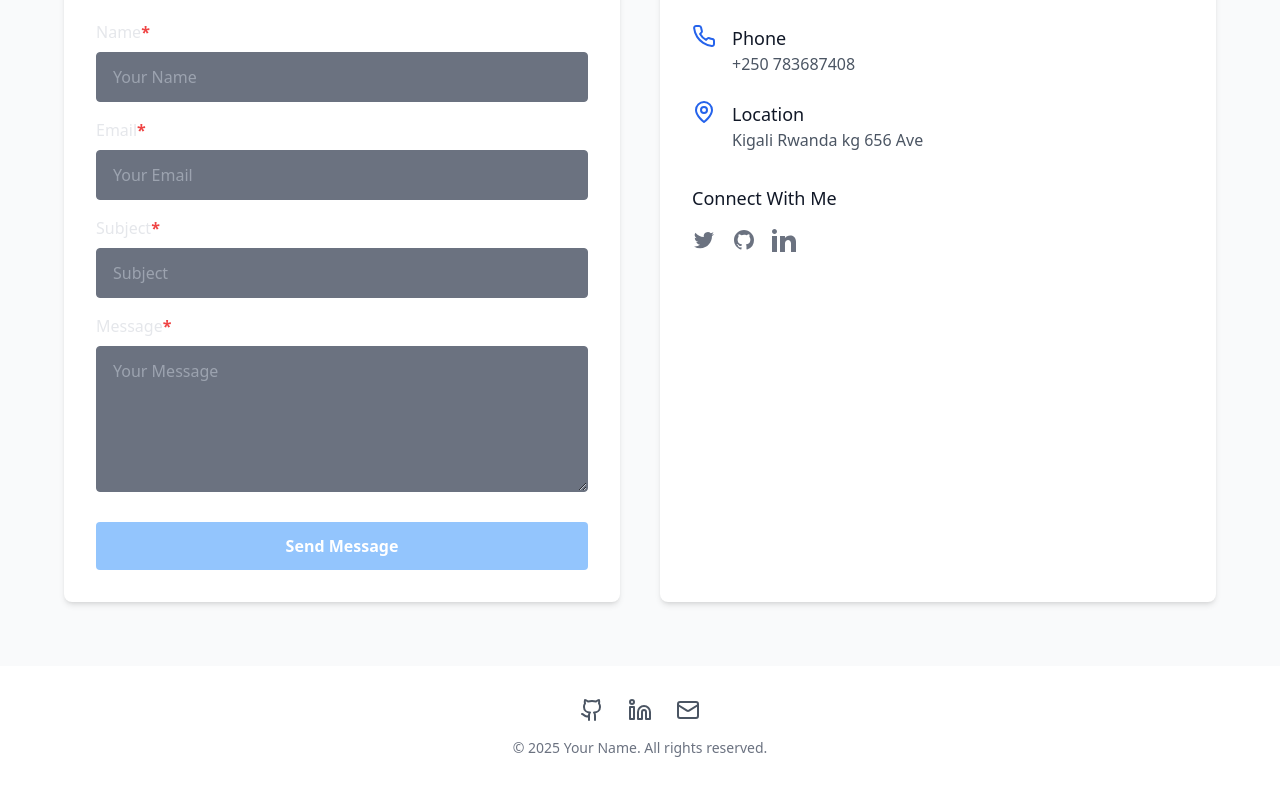
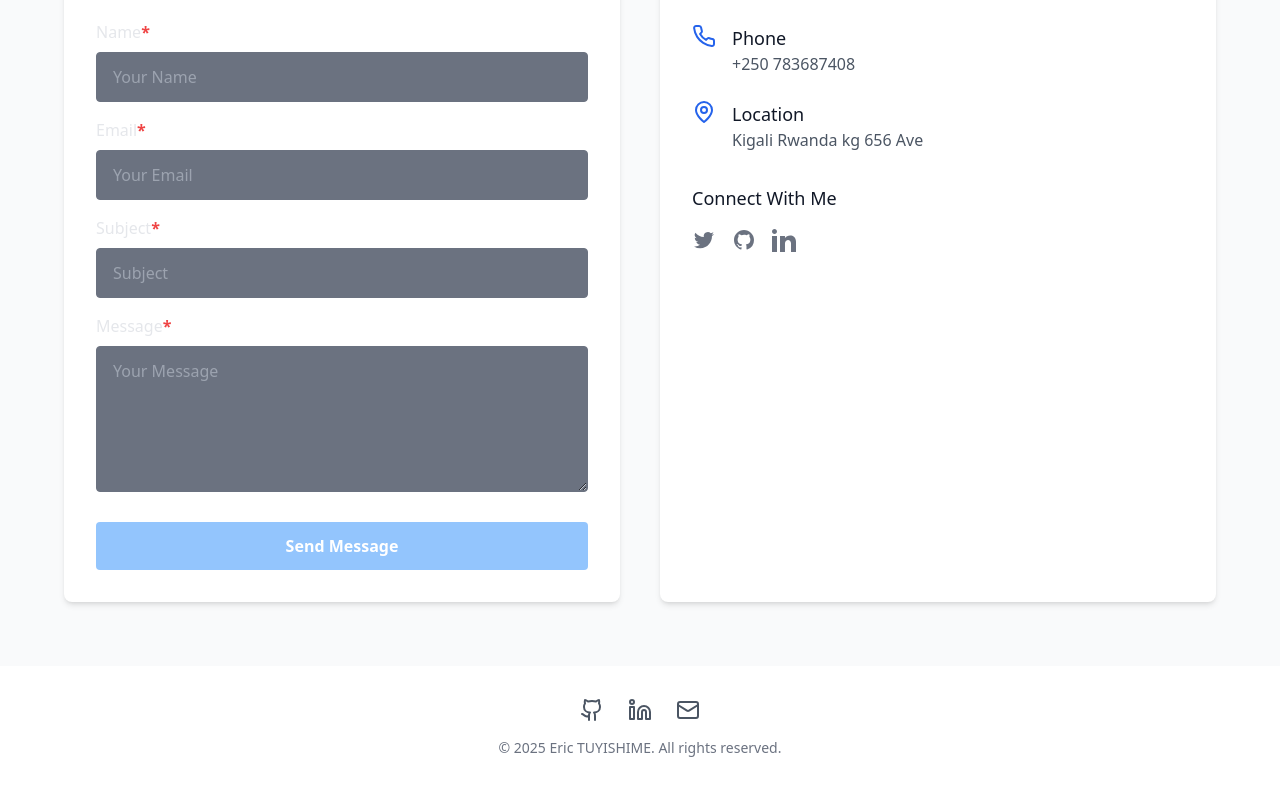
Before and after one commit to eric2003tu/New-Portfolio, a React (Vite) app: page / in a window 1280 px wide. Shown: the part 4693-5483 px from the top of the page. Built offline with nearby package versions, Linux system fonts and the light colour scheme; no server answers.

Commit message:
Update Footer.tsx

```diff
--- a/src/components/Footer.tsx
+++ b/src/components/Footer.tsx
@@ -31,7 +31,7 @@ const Footer = () => {
             </a>
           </div>
           <p className="text-gray-500 dark:text-gray-400 text-sm">
-            © {new Date().getFullYear()} Your Name. All rights reserved.
+            © {new Date().getFullYear()} Eric TUYISHIME. All rights reserved.
           </p>
         </div>
       </div>
```
